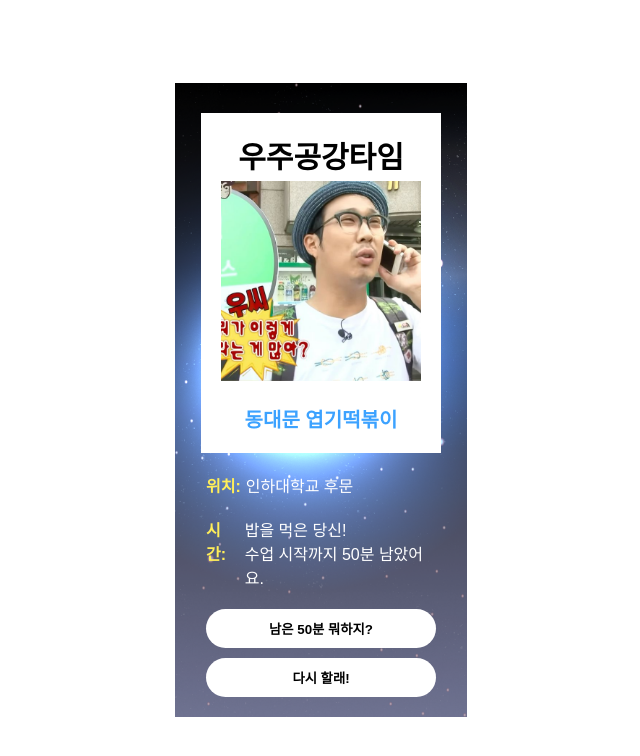
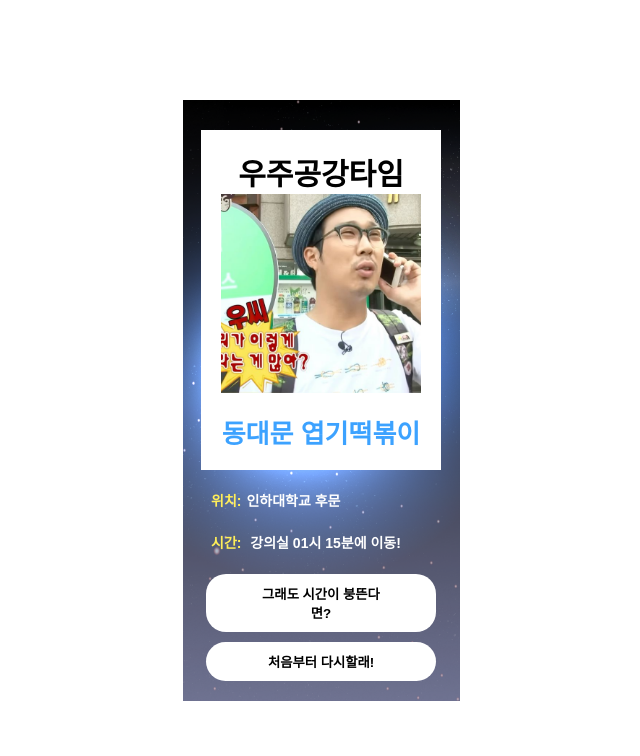
Before and after one commit to inhaUniverseTime/Front-end, a React (Create React App) app: page /result in a window 1280 px wide. Shown: the top 756 px of the page, without its empty margins (319-959 px from the left). Built offline with nearby package versions, Linux system fonts and the light colour scheme; no server answers; a web font is replaced by a local one.

Commit message:
chore: result page 수정

```diff
--- a/src/pages/Result.jsx
+++ b/src/pages/Result.jsx
@@ -60,7 +60,7 @@ const ContentBox = styled.div`
   }
   p {
     color: #3CA2FF;
-    font-size: 20px;
+    font-size: 26px; /* Increase font size more */
     font-weight: bold;
     white-space: pre-wrap;
     word-wrap: break-word;
@@ -77,8 +77,9 @@ const InfoContainer = styled.div`
   flex-direction: column;
   align-items: flex-start;
   justify-content: center;
-  width: 240px;
+  width: 260px; /* Increase width to accommodate margin */
   margin-top: 10px;
+  margin-left: 20px; /* Add margin to push content to the right */
 `;
 
 const InfoTextComponent = styled.div`
@@ -86,14 +87,12 @@ const InfoTextComponent = styled.div`
   flex-direction: row;
   align-items: flex-start;
   justify-content: flex-start;
-  margin-top: 5px;
-  margin-bottom: 5px; /* 간격을 줄이기 위해 margin-bottom 조정 */
-  padding: 5px;
-  border-radius: 5px;
+  margin-bottom: 2px; /* 간격을 줄이기 위해 margin-bottom 조정 */
+  padding: 10px;
 `;
 
 const InfoLabel = styled.span`
-  font-size: 16px;
+  font-size: 14px;
   color: #FFEE59;
   margin-right: 5px;
   display: flex;
@@ -102,7 +101,7 @@ const InfoLabel = styled.span`
 `;
 
 const InfoValue = styled.div`
-  font-size: 16px;
+  font-size: 14px;
   color: white;
   word-wrap: break-word;
   max-width: 200px;
@@ -110,6 +109,9 @@ const InfoValue = styled.div`
   text-align: left;
   span {
     font-weight: normal;
+  }
+  .bold-text {
+    font-weight: bold;
   }
 `;
 
@@ -138,12 +140,18 @@ const Result = () => {
   const navigate = useNavigate();
   const [contentData, setContentData] = useState(null);
   const [activityDescription, setActivityDescription] = useState("");
+  const [hour, setHour] = useState(null);
+  const [minute, setMinute] = useState(null);
 
   useEffect(() => {
     axios.get('/api/content')
       .then(response => {
         setContentData(response.data);
         setActivityDescription(response.data.activityDescription);
+        // Splitting time into hour and minute
+        const [hour, minute] = response.data.time.split(':');
+        setHour(hour);
+        setMinute(minute);
       })
       .catch(error => {
         const defaultData = {
@@ -151,11 +159,14 @@ const Result = () => {
           image: "/image/test.jpg",
           description: "동대문 엽기떡볶이",
           location: "인하대학교 후문",
-          time: "50분",
-          activityDescription: "밥을 먹은 당신!"
+          time: "01:15",
         };
         setContentData(defaultData);
         setActivityDescription(defaultData.activityDescription);
+        // Splitting time into hour and minute
+        const [hour, minute] = defaultData.time.split(':');
+        setHour(hour);
+        setMinute(minute);
       });
   }, []);
 
@@ -173,18 +184,18 @@ const Result = () => {
               <ContentBox>
                 <h2>{contentData.title}</h2>
                 <img src={contentData.image} alt="Photo" style={{ width: "100%", height: "200px", objectFit: "cover", marginBottom: "20px" }} />
-                <p>{contentData.description}</p>
+                <p className="description-text">{contentData.description}</p>
               </ContentBox>
               <InfoContainer>
                 <InfoTextComponent>
                   <InfoLabel>위치:</InfoLabel>
-                  <InfoValue><span>{contentData.location}</span></InfoValue>
+                  <InfoValue><span className="bold-text">{contentData.location}</span></InfoValue>
                 </InfoTextComponent>
                 <InfoTextComponent>
                   <InfoLabel>시간:</InfoLabel>
                   <InfoValue>
                     {activityDescription && <span>{activityDescription}<br /></span>}
-                    <span>수업 시작까지 {contentData.time} 남았어요.<br /></span>
+                    <span className="bold-text"> 강의실 {hour}시 {minute}분에 이동!<br /></span>
                   </InfoValue>
                 </InfoTextComponent>
               </InfoContainer>
@@ -193,8 +204,8 @@ const Result = () => {
             <p>데이터를 불러오는 중입니다...</p>
           )}
           <ButtonContainer>
-            <Button onClick={() => goToPage('/time')}>{contentData ? `남은 ${contentData.time} 뭐하지?` : "남은 50분 뭐하지?"}</Button>
-            <Button onClick={() => goToPage('/ticket')}>다시 할래!</Button>
+            <Button onClick={() => goToPage('/time')}>그래도 시간이 붕뜬다면?</Button>
+            <Button onClick={() => goToPage('/ticket')}>처음부터 다시할래!</Button>
           </ButtonContainer>
         </ContentContainer>
       </PageContainer>
```
